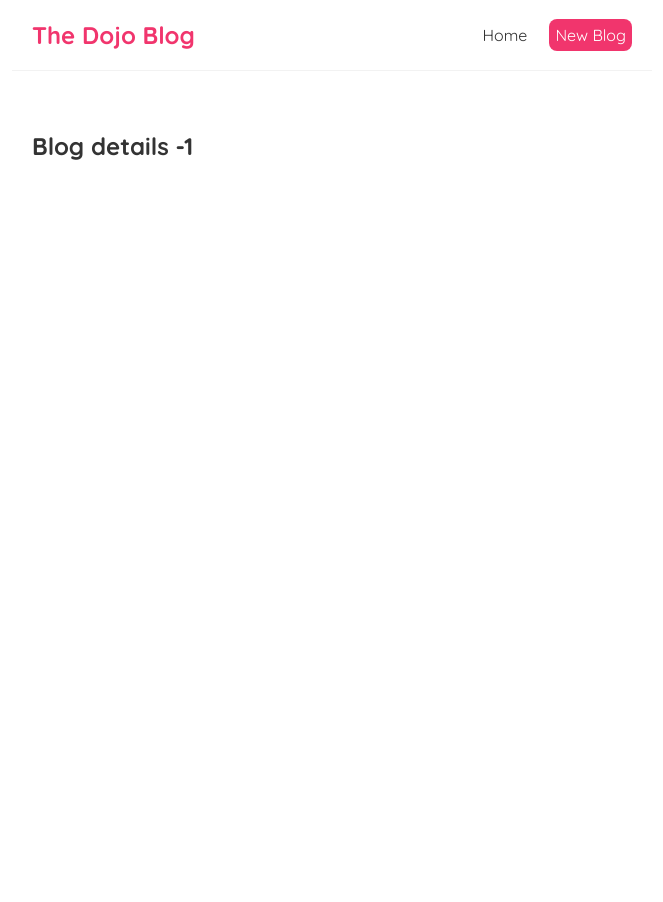
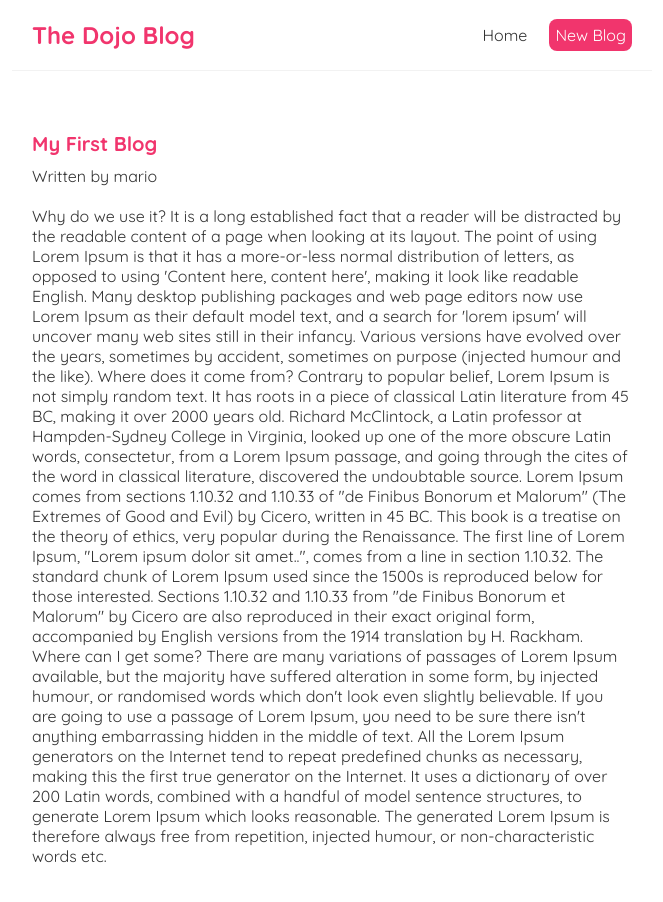
Before and after one commit to Teetomania/React-Tuts, a React (Create React App) app: page /blogs/1 in a window 1280 px wide. Shown: the top 902 px of the page, without its empty margins (308-971 px from the left). Before the commit the page ends 800 px from the top, so only its background shows below. Built offline with nearby package versions, Linux system fonts and the light colour scheme; data requests are answered from the project's data file; the HTML template or start-up script is replaced by a standard one.

Commit message:
Reusing custom hooks to flesh out the page

```diff
--- a/src/BlogDetails.js
+++ b/src/BlogDetails.js
@@ -1,10 +1,20 @@
 import { useParams } from "react-router-dom";
+import useFetch from "./UseFetch";
 
 const BlogDetails = () => {
     const { id } = useParams()
+    const { data: blog, error, isPending} = useFetch('  http://localhost:8000/blogs/' + id)
     return (
         <div className="blog-details">
-            <h2>Blog details -{ id }</h2>
+            { isPending && <div>Loading...</div> }
+            { error && <div>{ error }</div> }
+            { blog && (
+                <article>
+                    <h2>{ blog.title }</h2>
+                    <p>Written by { blog.author }</p>
+                    <div>{ blog.body }</div>
+                </article>
+            )}
         </div>
      );
 }
--- a/src/index.css
+++ b/src/index.css
@@ -51,3 +51,20 @@
 .blog-preview a{
   text-decoration: none;
 }
+/* blog details page */
+.blog-details h2 {
+  font-size: 20px;
+  color: #f1356d;
+  margin-bottom: 10px;
+}
+.blog-details div {
+  margin: 20px 0;
+}
+.blog-details button {
+  background: #f1356d;
+  color: #fff;
+  border: 0;
+  padding: 8px;
+  border-radius: 8px;
+  cursor: pointer;
+}
```
